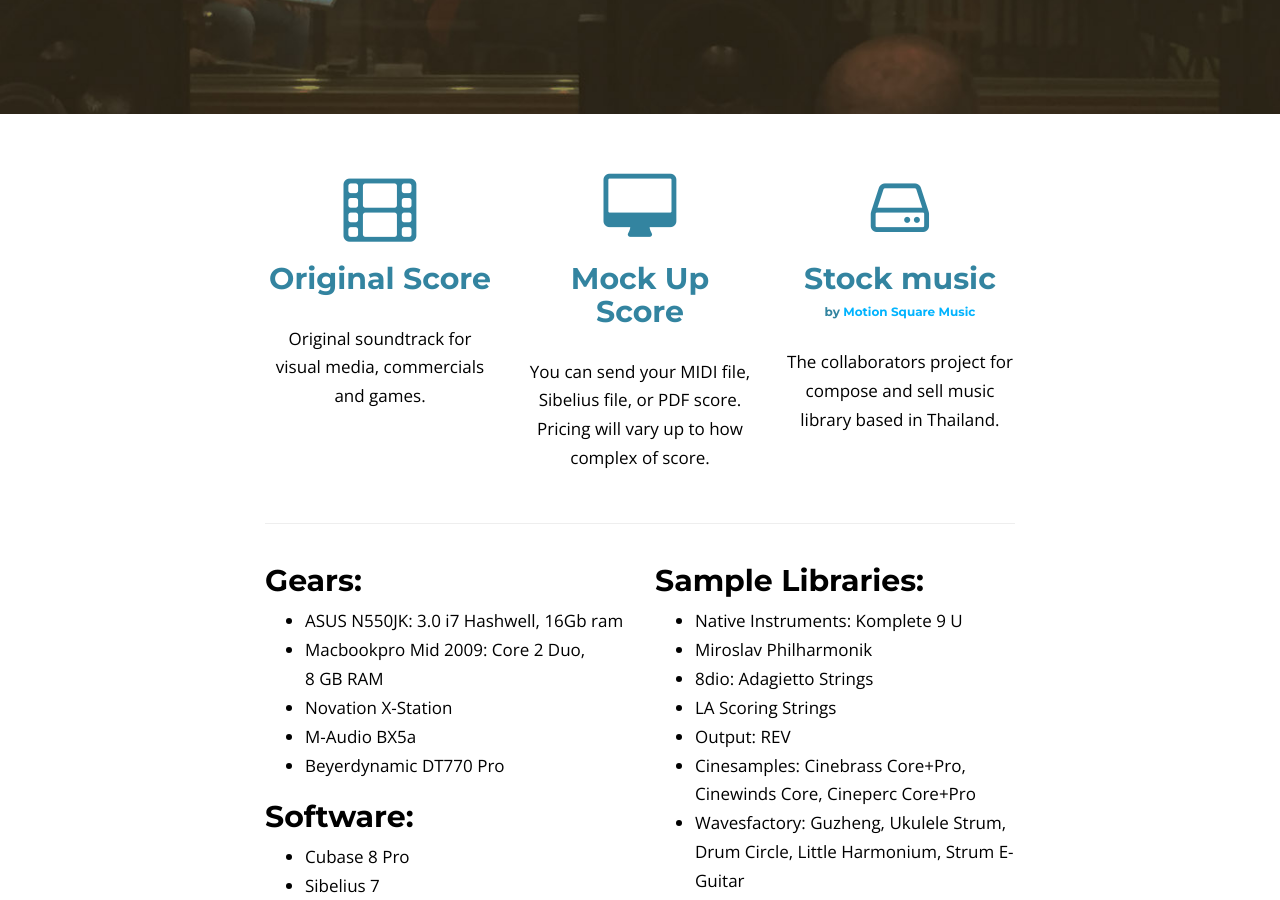
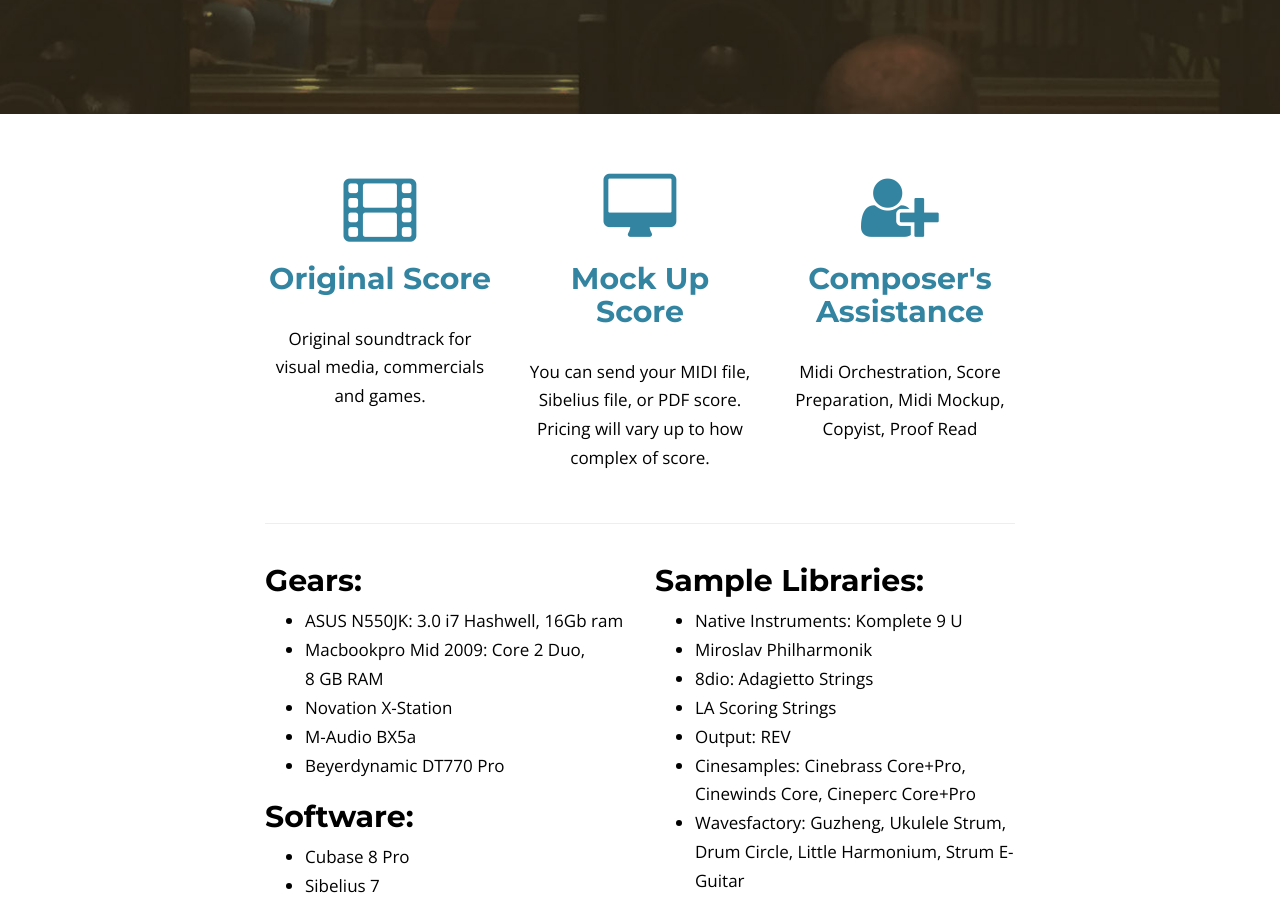
Before and after one commit to phil-wc/phil-wc.github.io, a Jekyll site: the page built from services.html, in a window 1280 px wide and 900 px high, scrolled down 397 px. Built offline with Jekyll 4.4.1, drawn with Linux system fonts in a browser that asks for light colours; nearby versions of some CDN libraries.

Commit message:
edit content

```diff
--- a/_includes/home/thebluehour.html
+++ b/_includes/home/thebluehour.html
@@ -15,7 +15,7 @@
           <h1>The Blue Hour อนธการ</h1>
           <h3>(Original Motion Picture Soundtrack)</h3><br>
           <h4>Music by Chapavich Temnitikul</h4>
-          <p class="text-white">Best Original Score awarded by Starpics Thai Film Awards 13th and Bangkok Critics Assembly 26th</p>
+          <p class="text-white">Won 2 Best Original Score awarded by Starpics Thai Film Awards 13th and Bangkok Critics Assembly 26th</p>
           <p class="text-white">Available now</p>
           <!-- <a class="button-solid" href="{{ site.baseurl }}/news">BUY</a>&nbsp;&nbsp;
           <a class="button-solid" href="https://play.spotify.com/album/4X7eZp92R3KSpi4fejyPUS">LISTEN&nbsp;<i class="fa fa-spotify"></i></a> -->
--- a/_includes/services/content.html
+++ b/_includes/services/content.html
@@ -11,10 +11,10 @@
       <p>You can send your MIDI file, Sibelius file, or PDF score. Pricing will vary up to how complex of score.</p>
     </div>
     <div class="col-lg-4 col-md-4 col-sm-4 col-xs-12 text-center">
-      <div class="fa fa-hdd-o fa-4x"></div>
-      <h2>Stock music</h2>
-      <h6>by <a class="msm-link" href="http://www.motionsquaremusic.com/">Motion Square Music</a></h6>
-      <p>The collaborators project for compose and sell music library based in Thailand.</p>
+      <div class="fa fa-user-plus fa-4x"></div>
+      <h2>Composer's Assistance</h2>
+      <!-- <h6>by <a class="msm-link" href="http://www.motionsquaremusic.com/">Motion Square Music</a></h6> -->
+      <p>Midi Orchestration, Score Preparation, Midi Mockup, Copyist, Proof Read</p>
     </div>
   </div>
 </div>
--- a/_posts/2016-01-27-best-way-to-coop-composer.markdown
+++ b/_posts/2016-01-27-best-way-to-coop-composer.markdown
@@ -7,7 +7,7 @@
 header-img: "public/news/news-default.jpg"
 ---
 
-<img src="{{ site.baseurl }}/public/news/2016-01-27-best/directortips.jpg" alt="Image">
+<img class="center-block" src="{{ site.baseurl }}/public/news/2016-01-27-best/directortips.jpg" alt="Image">
 
 #### เคล็ดลับการวางแผนทำงานร่วมกับ composer เพื่อให้หนังของท่านออกมาสมบูรณ์ที่สุด
 
@@ -19,7 +19,7 @@
     จึงทำให้ยากลำบากต่อคนทำเสียง(รวมถึงคนทำ sound design, sfx ด้วย)
     และทำให้ทำงานออกมาไม่เต็มประสิทธิภาพแบบที่ควรจะเป็น
 
-<img src="{{ site.baseurl }}/public/news/2016-01-27-best/info1.jpg" alt="Image">
+<img class="center-block" src="{{ site.baseurl }}/public/news/2016-01-27-best/info1.jpg" alt="Image">
 
 ### ปัจจัยสำคัญในการผลิตงานของ composer คือ
 
@@ -57,7 +57,7 @@
 
 **เรียงลำดับจากดีที่สุดไปเสี่ยงที่สุด**
 
-<img src="{{ site.baseurl }}/public/news/2016-01-27-best/info2.jpg" alt="Image">
+<img class="center-block" src="{{ site.baseurl }}/public/news/2016-01-27-best/info2.jpg" alt="Image">
 
 **1. ให้ระยะเวลาในการทำงานกว่า 3 เดือนขึ้นไป มีการคุยกันกับcomposer
     ช่วงเขียนสคริปต์เสร็จ หรือ ก่อนถ่ายหนัง**
--- a/news/index.html
+++ b/news/index.html
@@ -1,5 +1,6 @@
 ---
 title: "News"
+description: "News and Articles"
 header-img: "assets/img/header/news.jpg"
 ---
   <div class="news">
```
Also changed, not shown: assets/img/home/tbhbehind.jpg.
